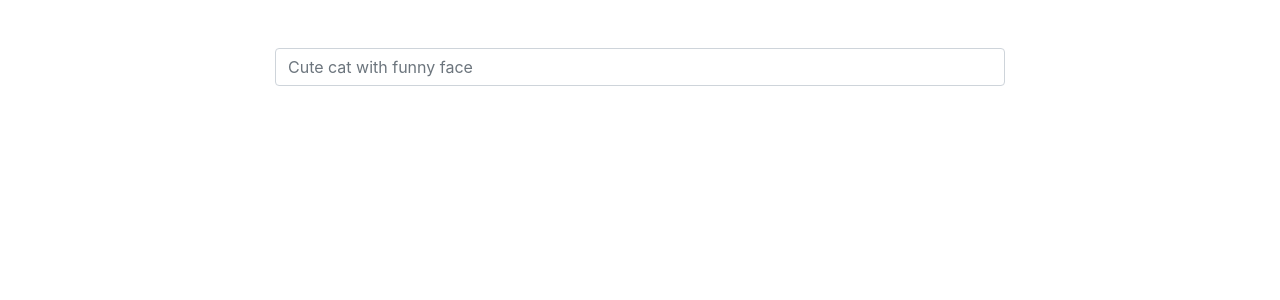
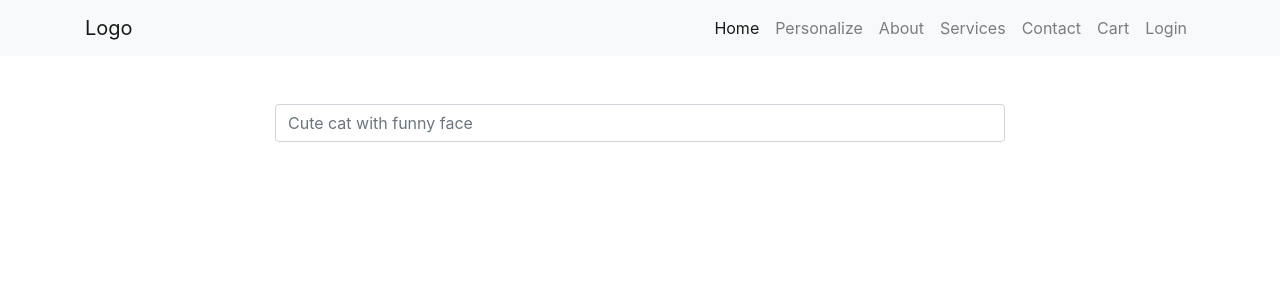
Before and after one commit to AkiraHabane/custom_klothing, a PHP site: page /custom_klothing/imagegeneration/test1.php in a window 1280 px wide. Shown: the top 300 px of the page. Run offline with PHP 8.4, Linux system fonts and the light colour scheme; some libraries are stand-ins or nearby versions.

Commit message:
header sa image generation

```diff
--- /dev/null
+++ b/imagegeneration/header.php
@@ -0,0 +1,53 @@
+<?php
+session_start();
+$count = isset($_SESSION['userdata']['id']) ? $conn->query("SELECT SUM(quantity) as items from `cart` where client_id = " . $_SESSION['userdata']['id'])->fetch_assoc()['items'] : 0;
+?>
+<nav class="navbar navbar-expand-lg navbar-light bg-light">
+  <div class="container">
+    <a class="navbar-brand" href="#">Logo</a>
+    <button class="navbar-toggler" type="button" data-toggle="collapse" data-target="#navbarResponsive" aria-controls="navbarResponsive" aria-expanded="false" aria-label="Toggle navigation">
+      <span class="navbar-toggler-icon"></span>
+    </button>
+    <div class="collapse navbar-collapse" id="navbarResponsive">
+      <ul class="navbar-nav ml-auto">
+        <li class="nav-item active">
+          <a class="nav-link" href="http://localhost/custom_klothing/">Home
+            <span class="sr-only">(current)</span>
+          </a>
+        </li>
+        <li class="nav-item">
+          <a class="nav-link" href="http://localhost/custom_klothing/customization/index.html">Personalize</a>
+        </li>
+        <li class="nav-item">
+          <a class="nav-link" href="#">About</a>
+        </li>
+        <li class="nav-item">
+          <a class="nav-link" href="#">Services</a>
+        </li>
+        <li class="nav-item">
+          <a class="nav-link" href="#">Contact</a>
+        </li>
+        <li class="nav-item">
+          <a class="nav-link" href="cart.php">
+            Cart
+            <?php if ($count > 0) : ?>
+              <span class="badge bg-dark text-white"><?php echo $count; ?></span>
+            <?php endif; ?>
+          </a>
+        </li>
+        <?php if (!isset($_SESSION['userdata']['id'])) : ?>
+          <li class="nav-item">
+            <a class="nav-link" href="#">Login</a>
+          </li>
+        <?php else : ?>
+          <li class="nav-item">
+            <a class="nav-link" href="#">Hi, <?php echo $_SESSION['userdata']['firstname']; ?>!</a>
+          </li>
+          <li class="nav-item">
+            <a class="nav-link" href="#">Logout</a>
+          </li>
+        <?php endif; ?>
+      </ul>
+    </div>
+  </div>
+</nav>
--- a/imagegeneration/test1.php
+++ b/imagegeneration/test1.php
@@ -1,5 +1,46 @@
+<?php
+require_once 'header.php';
+
+if (isset($_POST['q'])) {
+  $query = $_POST['q'];
+  $ar = array(
+    'prompt' => $query,
+    'n' => 4,
+    'size' => '256x256'
+  );
+  $data = json_encode($ar);
+  $ch = curl_init();
+  curl_setopt($ch, CURLOPT_URL, "https://api.openai.com/v1/images/generations");
+  curl_setopt($ch, CURLOPT_POST, 1);
+  curl_setopt($ch, CURLOPT_RETURNTRANSFER, true);
+  curl_setopt($ch, CURLOPT_POSTFIELDS, $data);
+  $headers = array();
+  $headers[] = 'Content-Type: application/json';
+  $headers[] = 'Authorization: Bearer API KEY HERE';
+  curl_setopt($ch, CURLOPT_HTTPHEADER, $headers);
+  $result = curl_exec($ch);
+  curl_close($ch);
+  $decode = json_decode($result, true);
+  var_dump($decode);
+  foreach ($decode['data'] as $row) {
+?>
+    <div class="col-md-4">
+      <div class="card mb-3">
+        <div class="card-body text-center">
+          <div class="imagediv">
+            <img src="<?php echo $row['url']; ?>" alt="" class="img-fluid">
+          </div>
+        </div>
+      </div>
+    </div>
+<?php
+  }
+}
+?>
+
 <!doctype html>
 <html>
+
 <head>
   <meta charset="utf-8">
   <title>Openai Image library api</title>
@@ -10,11 +51,9 @@
 </head>
 
 <body>
-
   <div class="container">
     <div class="row">
       <div class="col-md-8 offset-md-2">
-
         <div class="row">
           <div class="col-md-12 mt-5">
             <form action="" method="post">
@@ -22,75 +61,14 @@
             </form>
           </div>
         </div>
-
-
       </div>
       <div class="col-md-10 offset-md-1">
-
         <div class="row mt-5">
-				<?php
-				if(isset($_POST['q'])){
-					$query = $_POST['q'];
-
-					$ar = array(
-						'prompt' => $query,
-						'n' => 4,
-						'size' => '256x256'
-					);
-
-					$data = json_encode($ar);
-
-					/////
-				$ch = curl_init();
-
-				curl_setopt($ch, CURLOPT_URL,"https://api.openai.com/v1/images/generations");
-				curl_setopt($ch, CURLOPT_POST, 1);
-				curl_setopt($ch, CURLOPT_RETURNTRANSFER, true);
-				curl_setopt($ch, CURLOPT_POSTFIELDS,
-				$data);
-
-				$headers = array();
-				$headers[] = 'Content-Type: application/json';
-				$headers[] = 'Authorization:Bearer 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';
-				curl_setopt($ch, CURLOPT_HTTPHEADER, $headers);
-
-
-				$result = curl_exec($ch);
-
-				curl_close($ch);
-
-				$decode = json_decode($result,true);
-
-				var_dump($decode);
-
-				foreach($decode['data'] as $row){
-
-
-
-
-               ?>
-
-			<div class="col-md-4">
-			<div class="card mb-3">
-			<div class="card-body text-center">
-			<div class="imagediv">
-			<img src="<?php echo $row['url']; ?>" alt="" class="img-fluid">
-			</div>
-
+          <!-- The generated image cards will be displayed here -->
         </div>
       </div>
     </div>
+  </div>
+</body>
 
-			   <?php }
-
-} ?>
-			</div>
-
-
-	    </div>
-	    </div>
-	</div>
-
-
-</body>
 </html>
```
Lines whose indentation alone changed are shown as unchanged.
